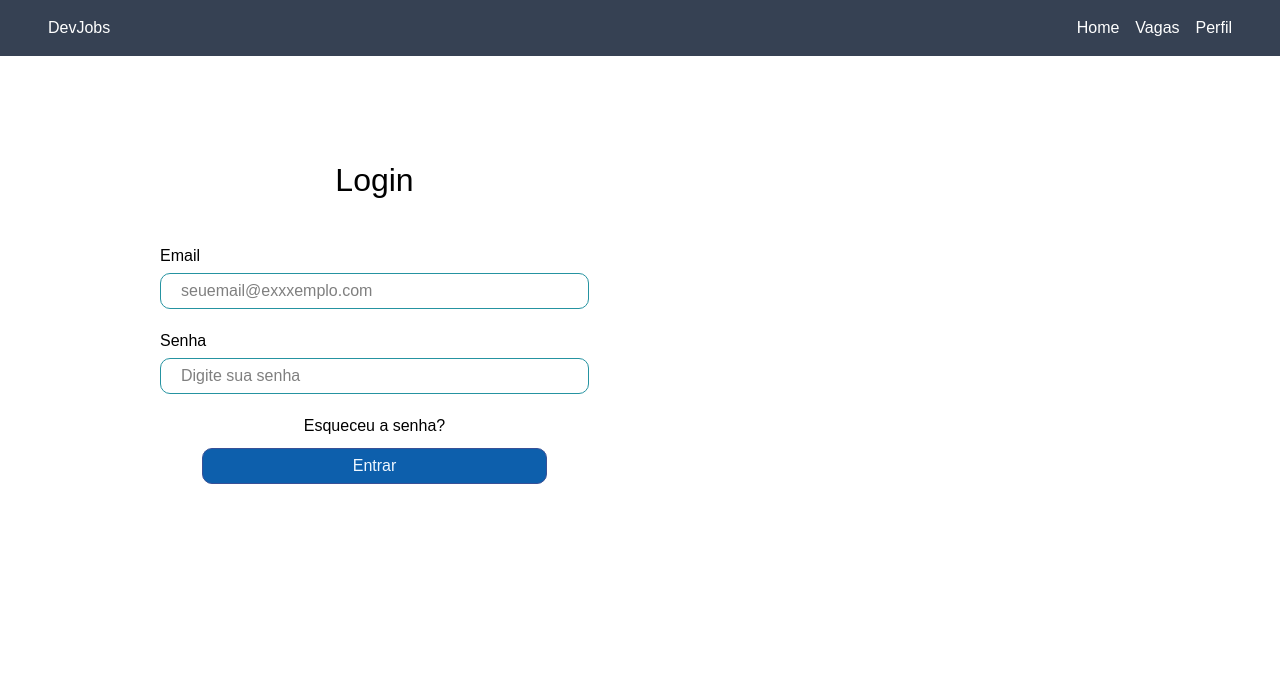
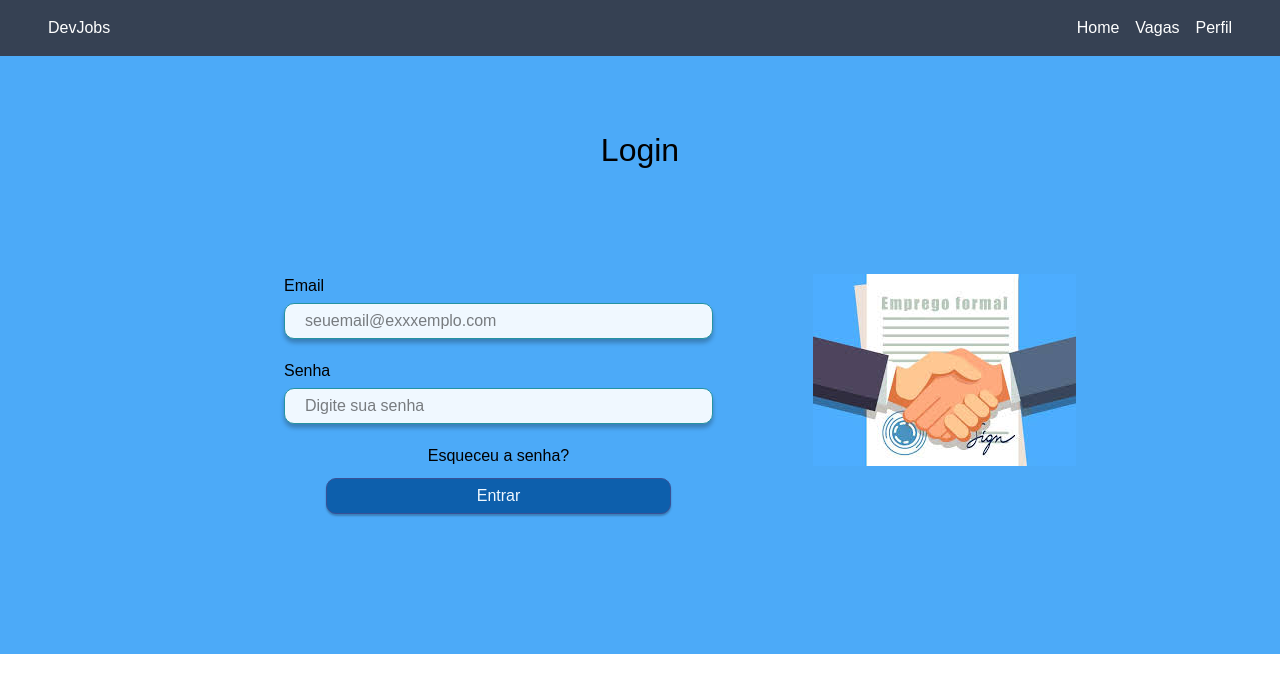
Before and after one commit to GabrielFDevelop/DevJobs, a Next.js app in the folder devJobs/: page /login in a window 1280 px wide. Shown: the top 692 px of the page. Built offline with nearby package versions, Linux system fonts and the light colour scheme.

Commit message:
Implementando e estilizando página de Login.

```diff
--- a/devJobs/src/app/login/page.module.css
+++ b/devJobs/src/app/login/page.module.css
@@ -1,25 +1,28 @@
 .bodyLogin{
     display: flex;
+    flex-direction: column;
     margin: 0;
     padding: 0;
     align-items: center;
+    background-color: #4caaf8;
 }
 
 .boxLogin{
+    display: flex;
     margin: 80px;
-    padding: 20px 80px 60px 80px;
+    padding: 20px 0px 60px 80px;
     border-radius: 20px;
-    justify-items: center;
+    gap: 100px;
 }
 
 .titleLogin{
     font-size: 32px;
-    padding-bottom: 20px;
+    margin: 70px 0 0 0;
 }
 
 .listLogin{
     justify-items: center;
-    padding: 20px 0 0 0;
+    padding: 0;
 }
 
 .inputEmail{
@@ -27,6 +30,8 @@
     padding: 5px 200px 5px 20px;
     border: solid 1px rgb(37, 147, 161);
     border-radius: 10px;
+    box-shadow: 0px 4px 4px rgba(0, 0, 0, 0.25);
+    background-color: aliceblue;
 }
 
 .inputSenha{
@@ -34,6 +39,8 @@
     padding: 5px 200px 5px 20px;
     border: solid 1px rgb(37, 147, 161);
     border-radius: 10px;
+    box-shadow: 0px 4px 4px rgba(0, 0, 0, 0.25);
+    background-color: aliceblue;
 }
 
 .buttonEntrar{
@@ -43,4 +50,5 @@
     background-color: rgb(13, 95, 172);
     color: aliceblue;
     border-radius: 10px;
+    box-shadow: 0px 2px 2px rgba(0, 0, 0, 0.25);
 }
--- a/devJobs/src/app/login/page.tsx
+++ b/devJobs/src/app/login/page.tsx
@@ -1,10 +1,11 @@
-import style from './page.module.css'
+import style from './page.module.css';
+import ImgLogin from '@/components/imgLogin';
 
 export default function LoginPage() {
     return(
         <div className={style.bodyLogin}>
+            <h1 className={style.titleLogin}>Login</h1>
             <div className={style.boxLogin}>
-                <h1 className={style.titleLogin}>Login</h1>
                 <ul className={style.listLogin}>
                     <li>
                         <p>Email</p>
@@ -19,6 +20,7 @@ export default function LoginPage() {
                         <button className={style.buttonEntrar}>Entrar</button>
                     </li>
                 </ul>
+                <ImgLogin />
             </div>
         </div>
     )
--- /dev/null
+++ b/devJobs/src/components/imgLogin/index.tsx
@@ -0,0 +1,13 @@
+import React from "react";
+import Image from "next/image";
+import empregoLogin from '../../../public/empregoLogin.jpg';
+
+const ImgLogin = () => {
+    return(
+        <div>
+            <Image src={empregoLogin} alt="imgLogin" />
+        </div>
+    )
+}
+
+export default ImgLogin;
```
